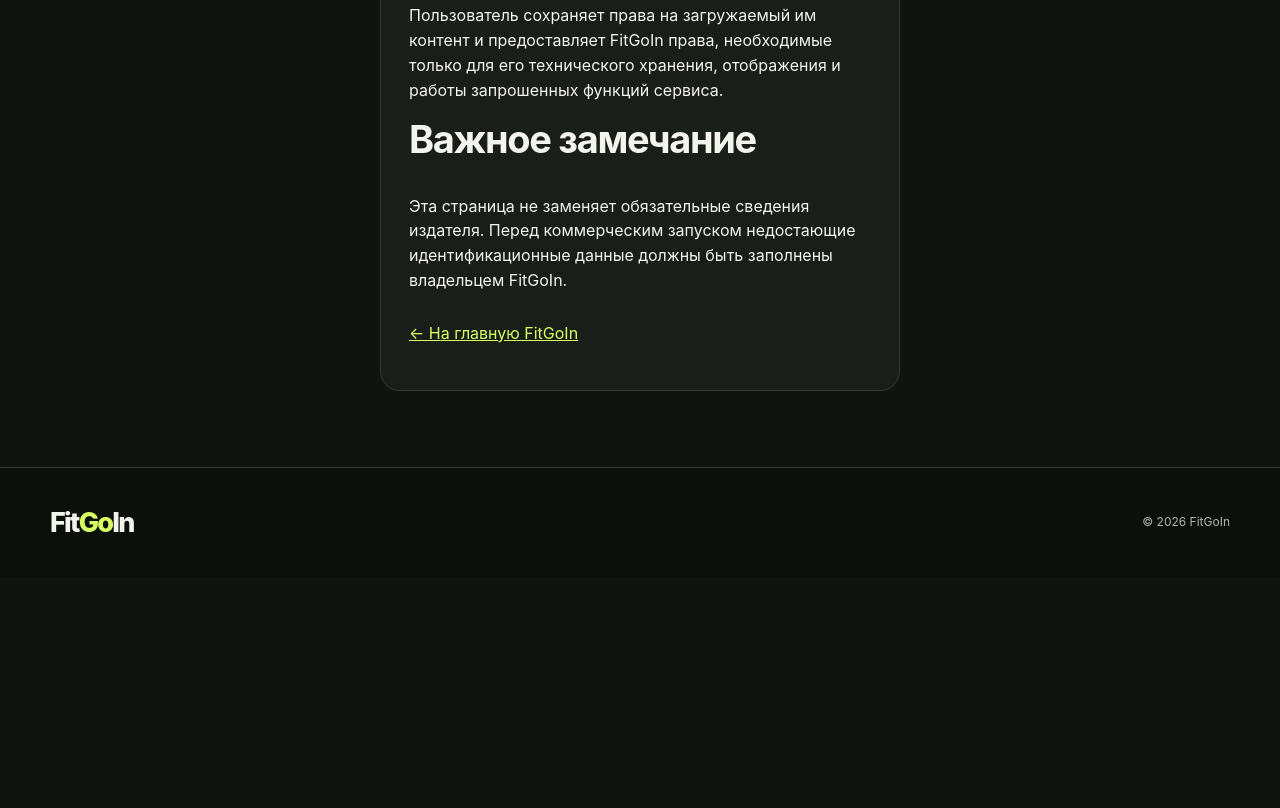
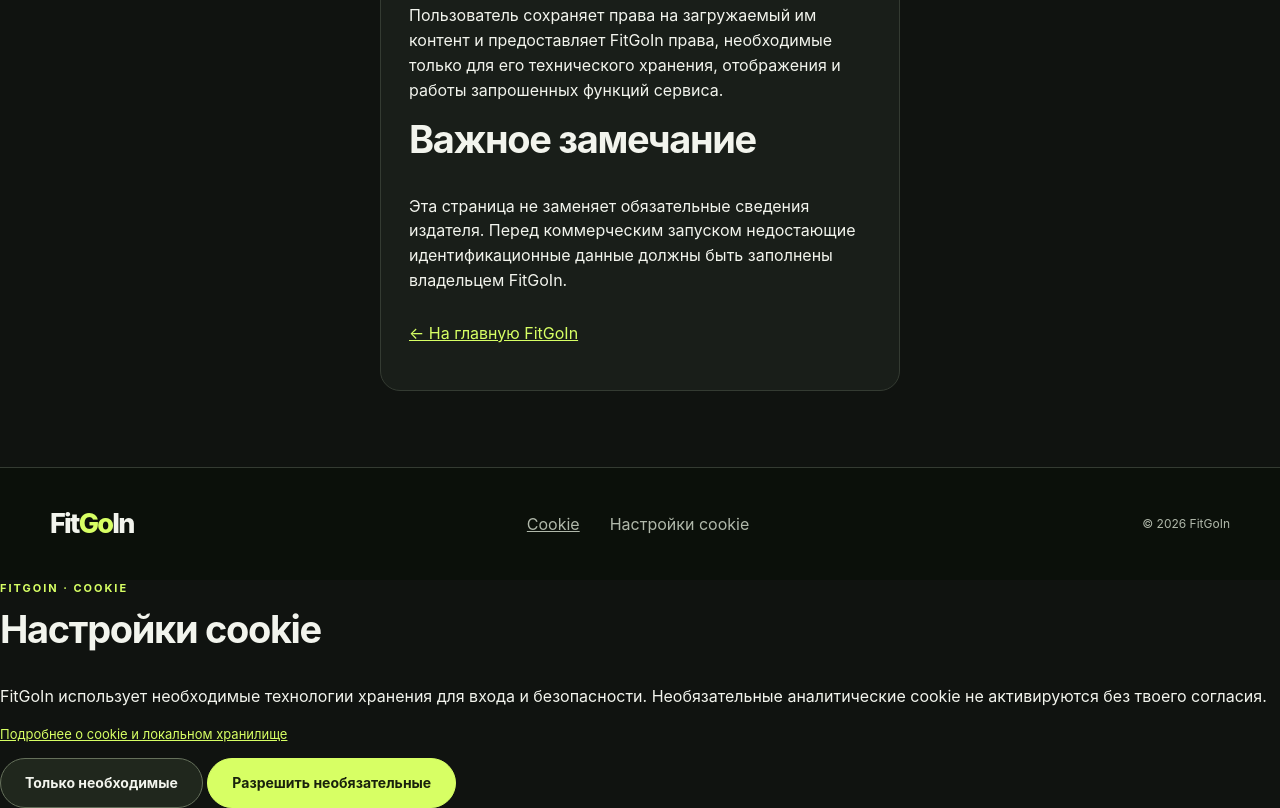
Before and after one commit to Olexsander07-source/fitmatch, a website: page legal.html in a window 1280 px wide. Shown: the part 911-1719 px from the top of the page. Before the commit the page ends 1488 px from the top, so only its background shows below. Drawn offline with Linux system fonts and the light colour scheme.

Commit message:
privacy: add cookie controls to legal.html

```diff
--- a/legal.html
+++ b/legal.html
@@ -8,6 +8,7 @@
   <meta name="theme-color" content="#101310">
   <link rel="icon" href="./favicon.svg" type="image/svg+xml">
   <link rel="stylesheet" href="./styles.css?v=20260929">
+  <script defer src="./cookie-consent.js?v=20260929"></script>
   <title>Правовая информация — FitGoIn</title>
 </head>
 <body>
@@ -24,6 +25,6 @@
 <h2>Важное замечание</h2>
 <p>Эта страница не заменяет обязательные сведения издателя. Перед коммерческим запуском недостающие идентификационные данные должны быть заполнены владельцем FitGoIn.</p>
 <p class="section-small"><a href="./">← На главную FitGoIn</a></p></div></main>
-<footer><div class="container"><span class="logo">Fit<span>Go</span>In</span><span class="muted">© 2026 FitGoIn</span></div></footer>
+<footer><div class="container"><span class="logo">Fit<span>Go</span>In</span><div class="actions"><a class="text-btn" href="./cookies.html">Cookie</a><button class="text-btn" type="button" data-cookie-settings>Настройки cookie</button></div><span class="muted">© 2026 FitGoIn</span></div></footer>
 </body>
 </html>
```
